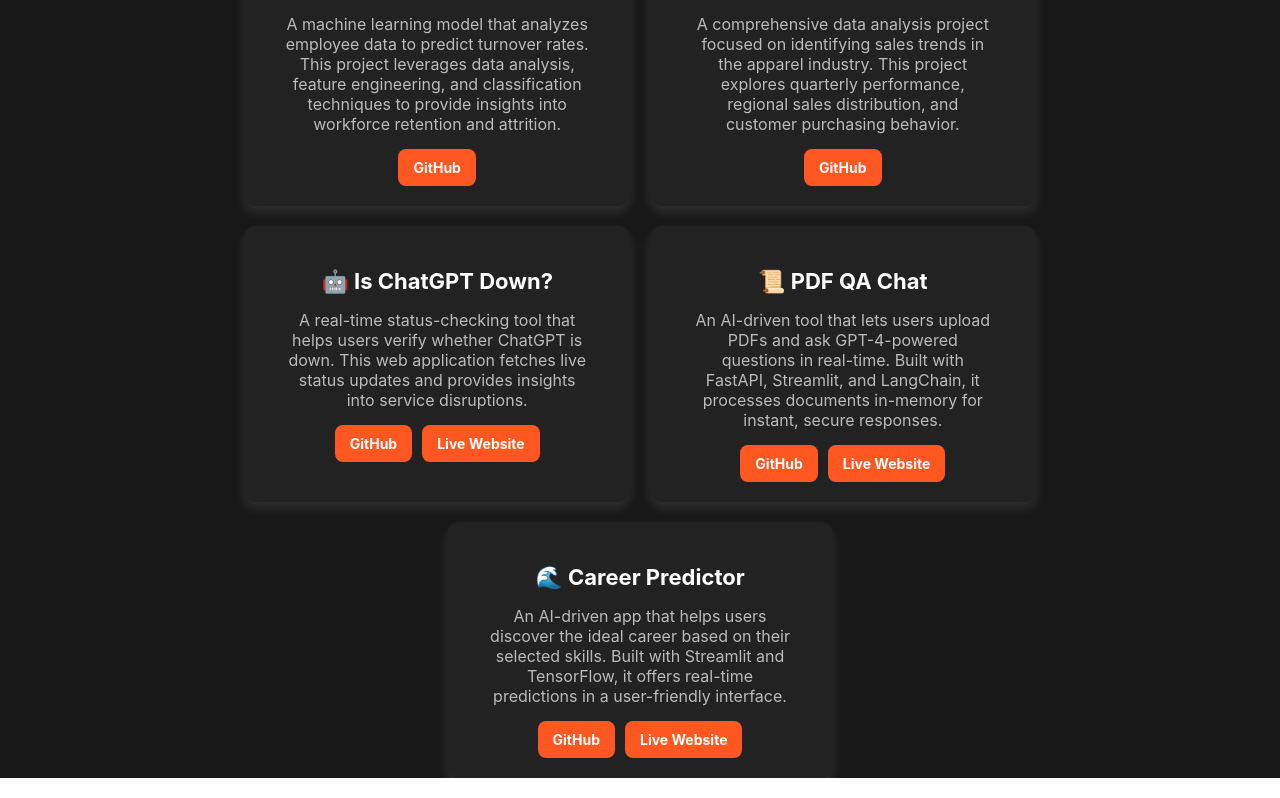
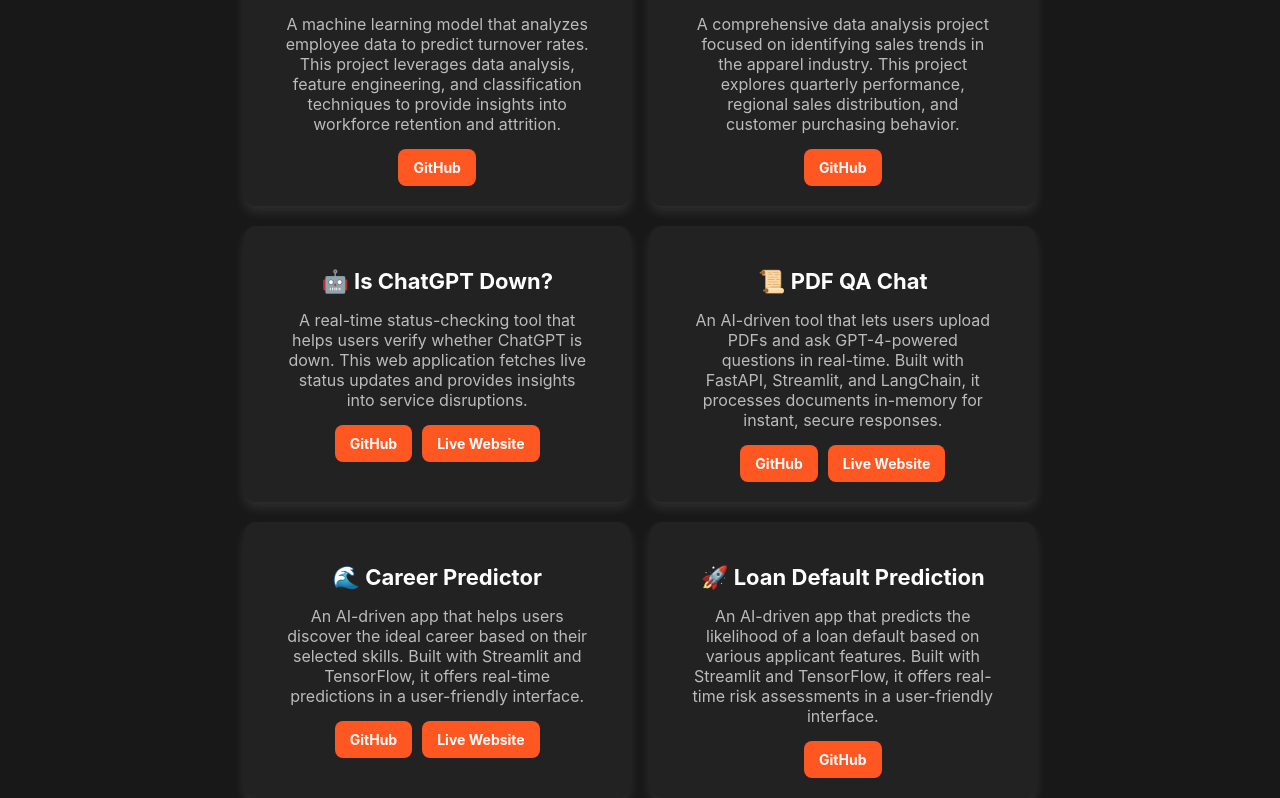
Before and after one commit to Amir1998ali/amirali.mohseni, a React (Create React App) app: page /portfolio in a window 1280 px wide. Shown: the part 382-1180 px from the top of the page. Built offline with nearby package versions, Linux system fonts and the light colour scheme.

Commit message:
Load Default Prediction added

```diff
--- a/src/components/Portfolio.js
+++ b/src/components/Portfolio.js
@@ -35,6 +35,12 @@
     // Update this if you have a GitHub repo for the career predictor
     github: 'https://github.com/Amir1998ali/Career-Predicator',
     website: 'https://amir1998ali-career-predicator-app-nocmeh.streamlit.app/',
+  },
+  {
+    title: '🚀 Loan Default Prediction',
+    description:
+      'An AI-driven app that predicts the likelihood of a loan default based on various applicant features. Built with Streamlit and TensorFlow, it offers real-time risk assessments in a user-friendly interface.',
+    github: 'https://github.com/Amir1998ali/Loan-Default',
   }
 ];
 
```
